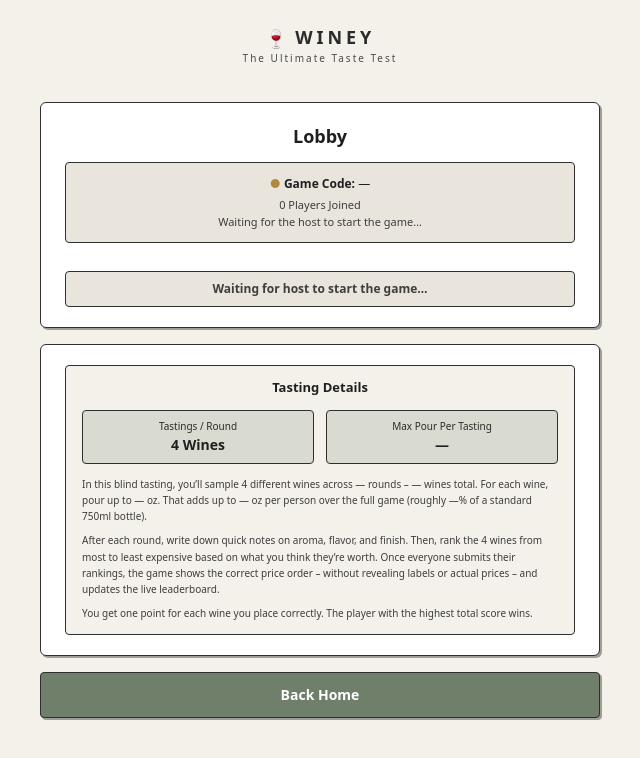
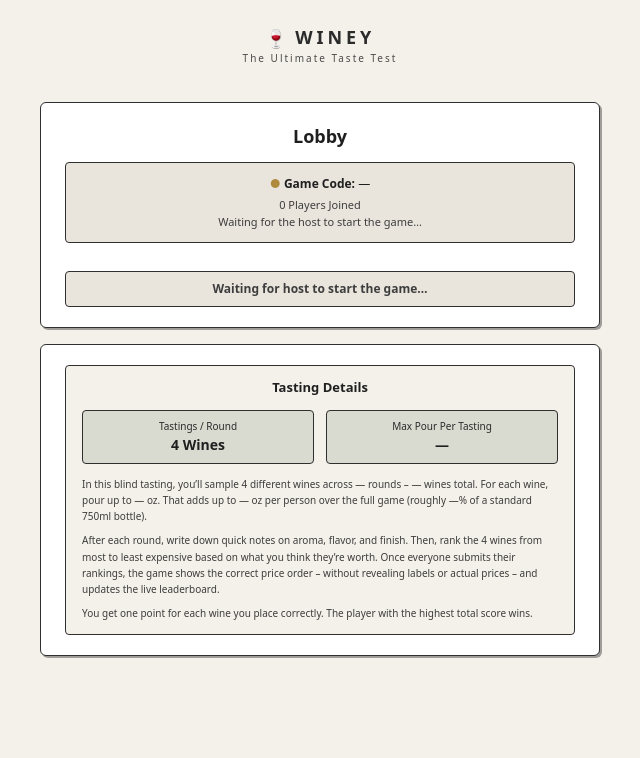
Before and after one commit to maximkali/Winey-Windsurf, a Next.js app: page /player/lobby in a window 1280 px wide. Shown: the top 758 px of the page, without its empty margins (320-960 px from the left). Built offline with nearby package versions, Linux system fonts and the light colour scheme.

Commit message:
Remove back home from player lobby

```diff
--- a/src/app/player/lobby/page.tsx
+++ b/src/app/player/lobby/page.tsx
@@ -1,9 +1,7 @@
 'use client';
 
-import Link from 'next/link';
 import { useRouter } from 'next/navigation';
 import { useEffect, useMemo, useState } from 'react';
-import { Button } from '@/components/ui/button';
 import { apiFetch } from '@/lib/api';
 import {
   LOCAL_STORAGE_BOTTLE_COUNT_KEY,
@@ -194,10 +192,6 @@ export default function PlayerLobbyPage() {
               </div>
             </div>
           </WineyCard>
-
-          <Link href="/" className="block">
-            <Button variant="outline" className="w-full py-3">Back Home</Button>
-          </Link>
         </div>
       </main>
     </WineyShell>
```
